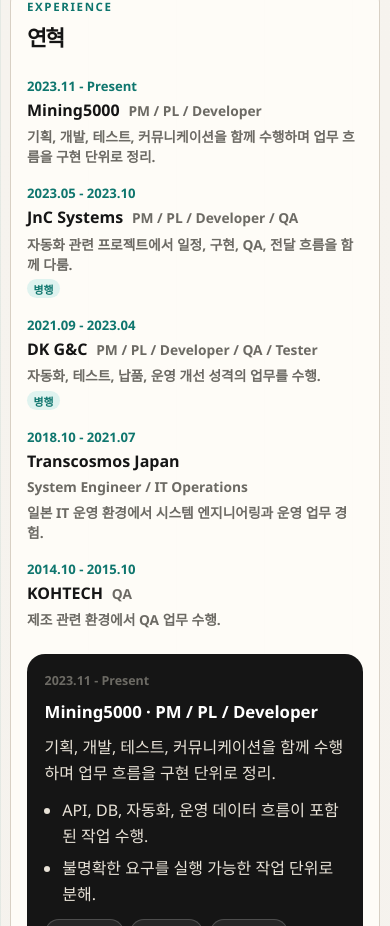
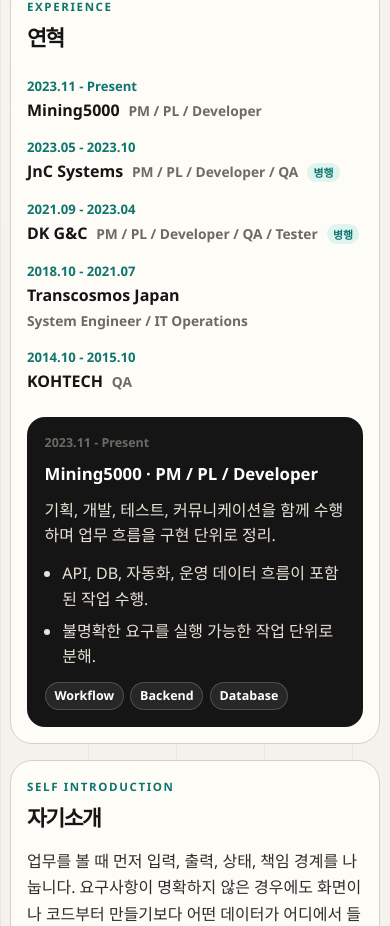
Before and after one commit to Dreamer-Dy-Yun/career-portfolio, a React (Vite) app: page / in a window 390 px wide. Shown: the part 1420-2346 px from the top of the page. Built offline with nearby package versions, Linux system fonts and the light colour scheme; no server answers.

Commit message:
Simplify timeline row content

```diff
--- a/src/components/CareerTimeline.tsx
+++ b/src/components/CareerTimeline.tsx
@@ -39,7 +39,6 @@
                 <span className="timeline-line">
                   <strong>{item.company}</strong>
                   <span>{item.role}</span>
-                  <small>{item.summary}</small>
                   {item.isConcurrent ? <em>병행</em> : null}
                 </span>
               </button>
--- a/src/styles/document.css
+++ b/src/styles/document.css
@@ -88,15 +88,10 @@
   font-size: 1rem;
 }
 
-.timeline-line span,
-.timeline-line small {
+.timeline-line span {
   color: var(--muted);
   font-size: 0.86rem;
   font-weight: 700;
-}
-
-.timeline-line small {
-  flex-basis: min(42rem, 100%);
 }
 
 em {
--- a/src/styles/responsive.css
+++ b/src/styles/responsive.css
@@ -64,10 +64,6 @@
     color: var(--accent);
   }
 
-  .timeline-line small {
-    flex-basis: 100%;
-  }
-
   .skill-table section {
     grid-template-columns: 1fr;
   }
```
Also changed, not shown: src/components/README.md, src/styles/README.md, 1 other file (tests, documents, lock files or other folders).
